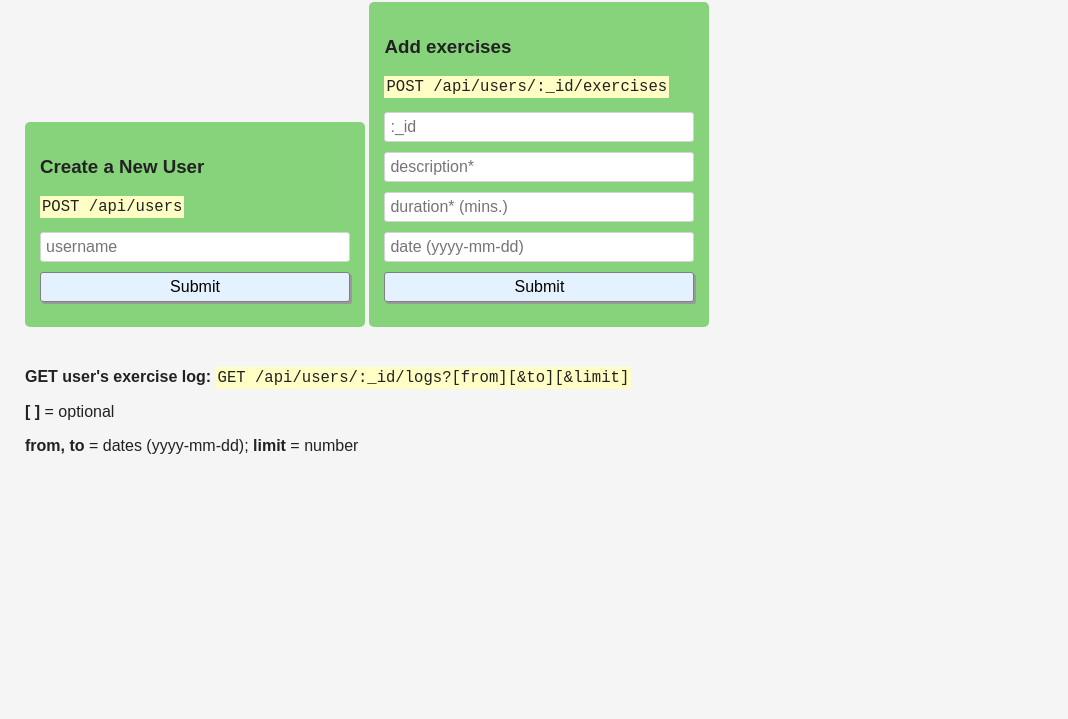
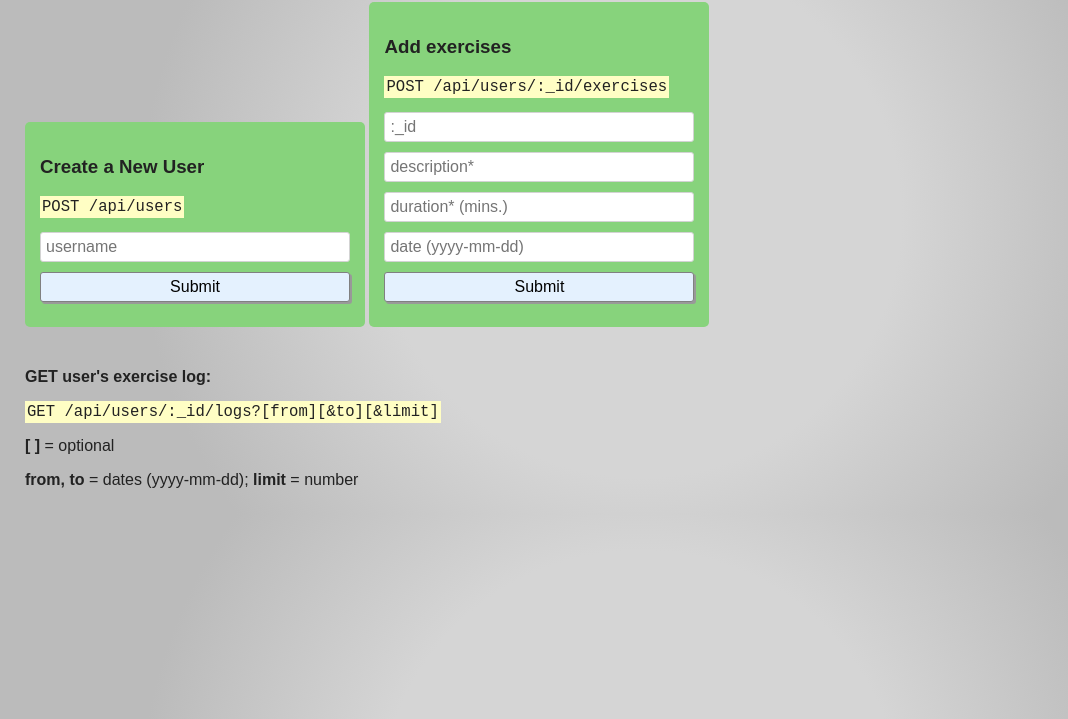
Before and after one commit to will-s-205/fcc-boilerplate-project-exercisetracker, a website: page views/index.html in a window 1280 px wide. Shown: the part 81-800 px from the top of the page, without its empty margins (0-1068 px from the left). Drawn offline with Linux system fonts and the light colour scheme; files that its build step writes are made by us from their sources.

Commit message:
backgoun color changed to gray gradient

```diff
--- a/public/style.css
+++ b/public/style.css
@@ -6,7 +6,7 @@ body {
   font-family:sans-serif;
   margin: 25px;
   color: #222;
-  background-color: #f5f5f5;
+  background: radial-gradient(circle, rgba(213,213,213,1) 37%, rgba(187,187,187,1) 71%);
 }
 
 h1 {
--- a/views/index.html
+++ b/views/index.html
@@ -29,6 +29,8 @@
     </form>
     <p>
       <strong>GET user's exercise log: </strong>
+      </p>
+      <p>
       <code>GET /api/users/:_id/logs?[from][&amp;to][&amp;limit]</code>
     </p>
     <p><strong>[ ]</strong> = optional</p>
```
